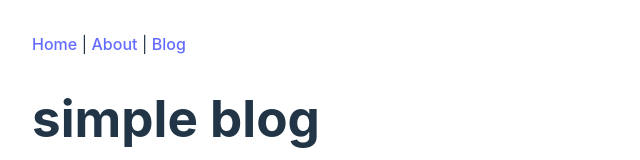
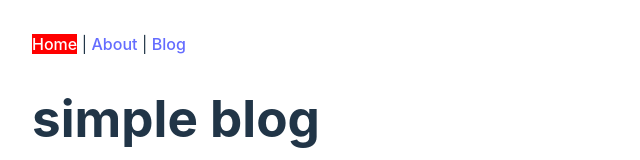
Before and after one commit to Rizanoor/blog, a React (Vite) app: page / in a window 1280 px wide. Shown: the top 160 px of the page, without its empty margins (0-640 px from the left). Built offline with nearby package versions, Linux system fonts and the light colour scheme.

Commit message:
feat: dynamic stlye navlink

```diff
--- a/src/layouts/RootLayout.jsx
+++ b/src/layouts/RootLayout.jsx
@@ -1,9 +1,12 @@
-import { Link, Outlet } from "react-router-dom";
+import { NavLink, Outlet } from "react-router-dom";
+import "../styles/index.css";
 
 function RootLayout() {
     return (
         <>
-            <Link to="/">Home</Link> |  <Link to="/about">About</Link> |  <Link to="/blog">Blog</Link>
+            <NavLink className={({ isActive, isPending }) => isActive ? "active" : isPending ? "pending" : ""} to="/">Home</NavLink> | {" "}
+            <NavLink className={({ isActive, isPending }) => isActive ? "active" : isPending ? "pending" : ""} to="/about">About</NavLink> |  {" "}
+            <NavLink className={({ isActive, isPending }) => isActive ? "active" : isPending ? "pending" : ""} to="/blog">Blog</NavLink>
             <p/>
             <Outlet/>
         </>
--- /dev/null
+++ b/src/styles/index.css
@@ -0,0 +1,4 @@
+.active {
+    background-color: red;
+    color: white;
+}
```
